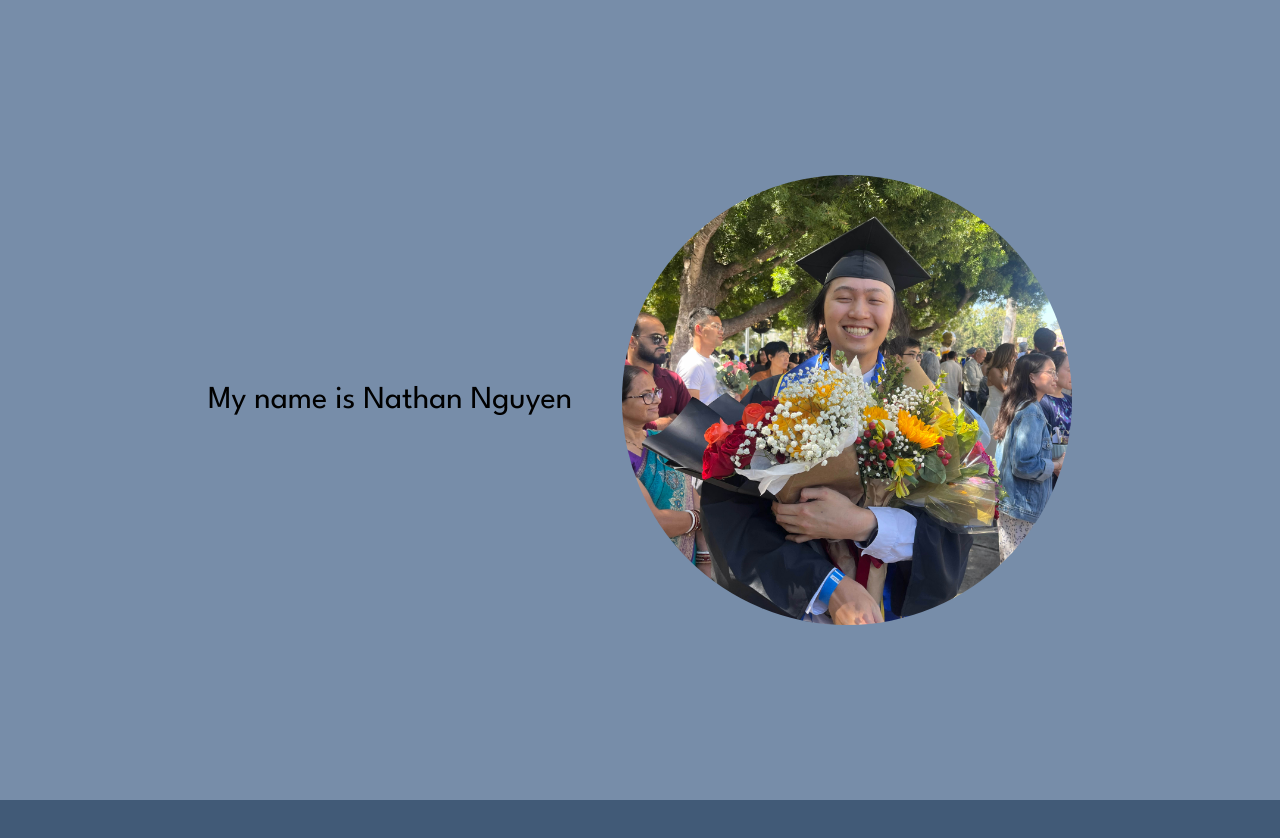
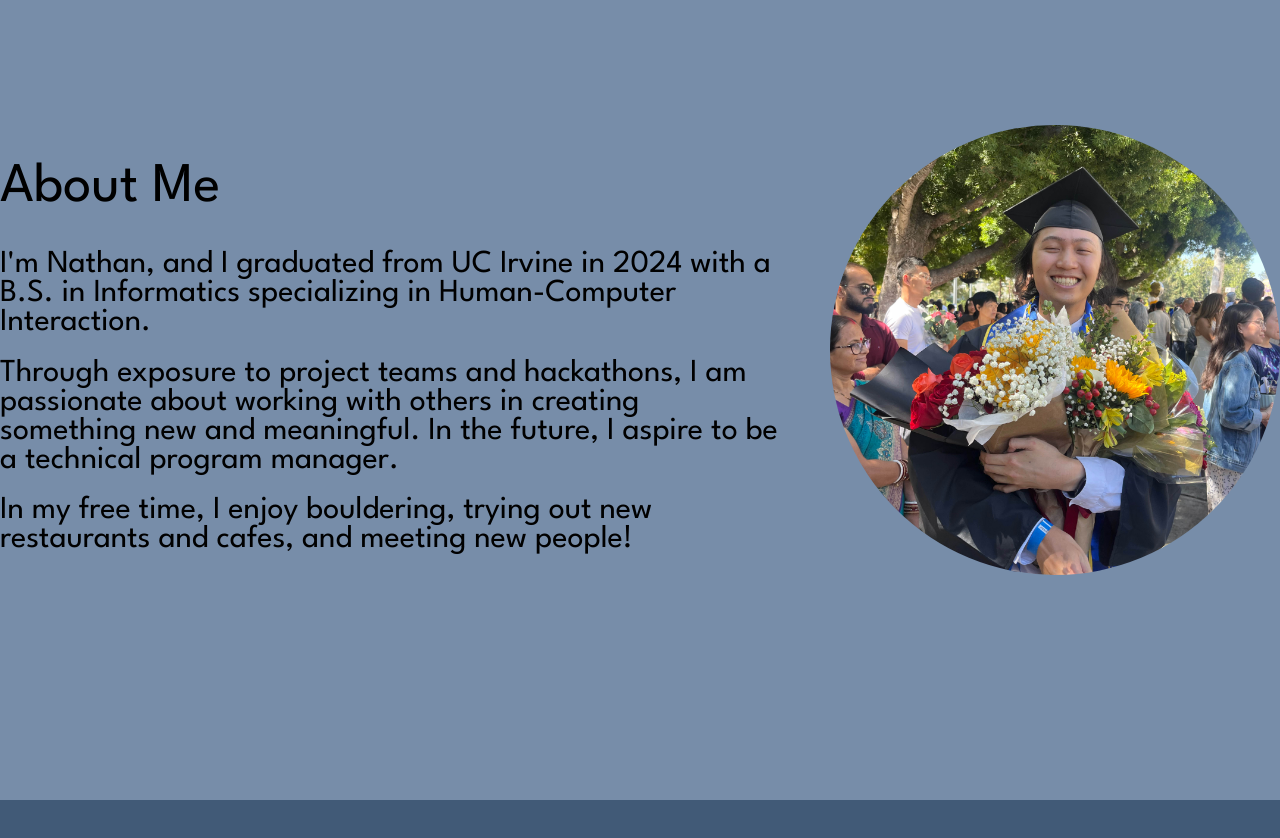
Before and after one commit to nathantoannguyen/nathantoannguyen.github.io, a React (Create React App) app: page / in a window 1280 px wide. Shown: the part 820-1658 px from the top of the page. Built offline with nearby package versions, Linux system fonts and the light colour scheme.

Commit message:
finished basic outline for about section

```diff
--- a/src/components/About.css
+++ b/src/components/About.css
@@ -1,3 +1,5 @@
+@import url('https://fonts.googleapis.com/css2?family=League+Spartan&display=swap');
+
 #about {
     background-color: #778DA9;
 }
@@ -10,8 +12,29 @@
     text-align: center;
 }
 
+.about-text {
+    max-width: 800px;
+    text-align: left;
+    margin-top: -100px;
+}
+
 #nathan-img {
     height: 450px;
     border-radius: 50%;
     margin-left: 50px;
+    margin-top: -100px;
 }
+
+.inner-about-text {
+    font-family: 'League Spartan', sans-serif;
+    font-style: normal;
+    font-weight: 100;
+}
+
+.about-me {
+    font-family: 'League Spartan', sans-serif;
+    font-weight: 300;
+    font-style: normal;
+    max-width: 100%;
+    font-size: 350%;
+}
--- a/src/components/About.js
+++ b/src/components/About.js
@@ -7,10 +7,21 @@ const About= () => {
     return (
         <Element id='about'>
             <div className='about-section'>
-             <div>
-                <h1>
-                 My name is Nathan Nguyen
-                </h1>
+             <div className='about-text'>
+                <h1 className='about-me'>About Me</h1>
+                    <h1 className='inner-about-text'>
+                    I'm Nathan, and I graduated from UC Irvine in 2024 with a B.S. in Informatics
+                    specializing in Human-Computer Interaction.
+                    </h1>
+                    <h1 className='inner-about-text'>
+                    Through exposure to project teams and hackathons, I am passionate about working
+                    with others in creating something new and meaningful. In the future, I aspire to
+                    be a technical program manager.
+                    </h1>
+                    <h1 className='inner-about-text'>
+                    In my free time, I enjoy bouldering, trying out new restaurants and cafes, and
+                    meeting new people!
+                    </h1>
              </div>
              <img src={nathan_img} id='nathan-img' alt='pic-of-me'/>
             </div>
--- a/src/components/Home.css
+++ b/src/components/Home.css
@@ -46,13 +46,10 @@ img {
     color: #0D1B2A;
 }
 
-h1 {
+.land-name {
     font-family: 'League Spartan', sans-serif;
     font-weight: 300;
     font-style: normal;
-}
-
-.land-name {
     max-width: 100%;
     font-size: 450%;
     margin-top: 5%;
--- a/src/components/Home.js
+++ b/src/components/Home.js
@@ -7,7 +7,6 @@ import { scroller } from 'react-scroll';
 import landing_img from '../assets/images/landing_img.png';
 
 const Home = () => {
-
     return (
         <div className='home'>
             <div className='home-section'>
@@ -39,7 +38,7 @@ const Home = () => {
                     </div>
                     <a
                     href='#about'
-                    class='arrow-down'
+                    className='arrow-down'
                     onClick={() => scroller.scrollTo('about', {
                         smooth: true,
                         offset: -100,
```
